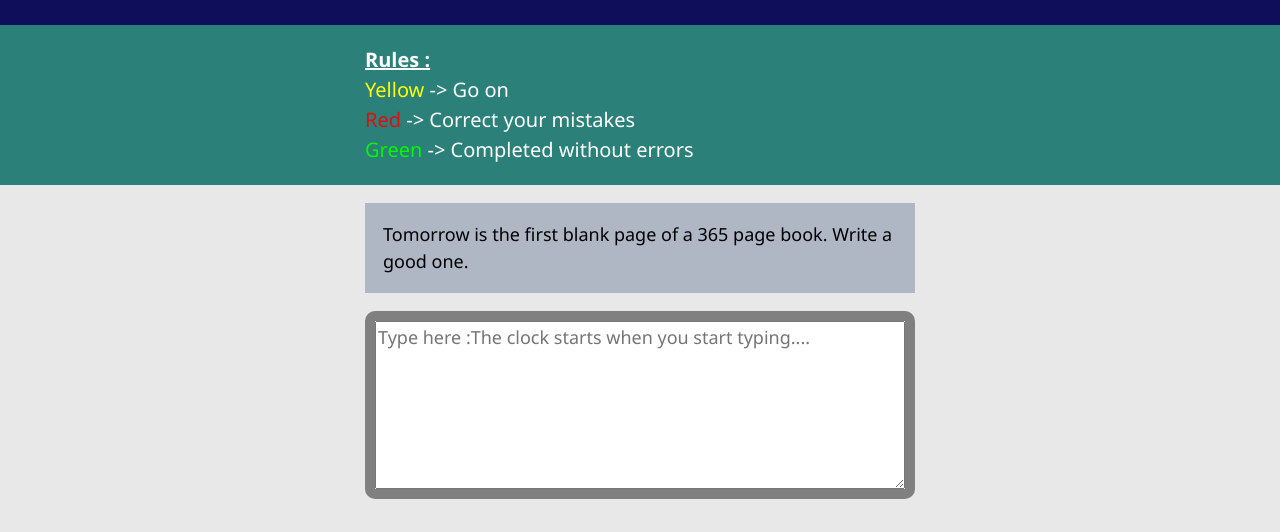
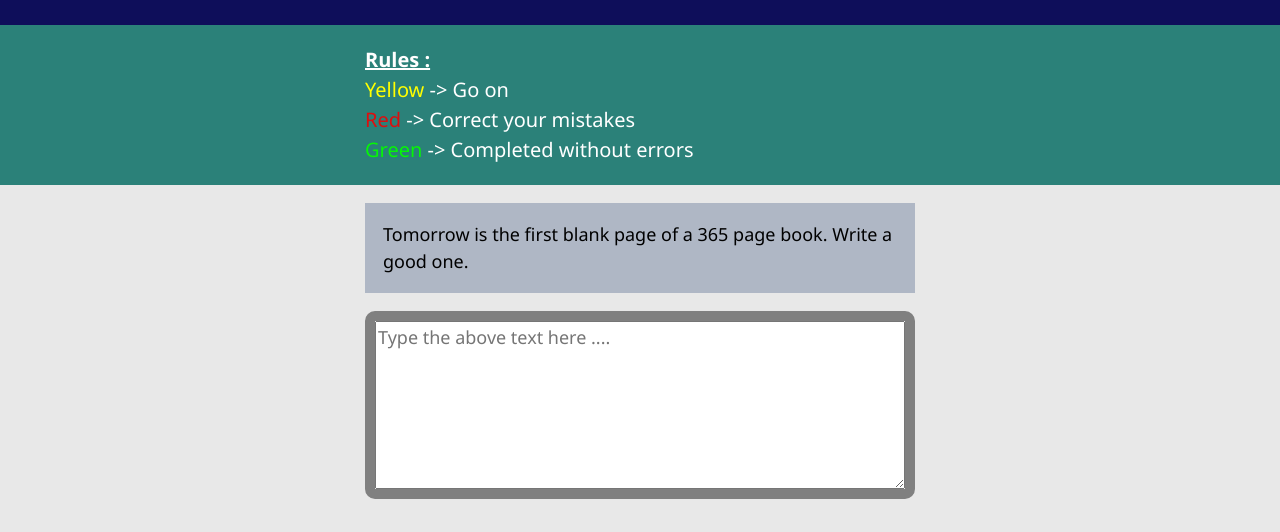
Before and after one commit to arjungautam1/TypingTest, a plain HTML site: page index.html in a window 1280 px wide. Shown: the part 117-649 px from the top of the page. Drawn offline with Linux system fonts and the light colour scheme.

Commit message:
wrapper-text

```diff
--- a/index.html
+++ b/index.html
@@ -33,7 +33,7 @@
             </div><!-- #origin-text -->
 
             <div class="test-wrapper">
-                <textarea id="test-area" name="textarea" rows="6" placeholder="Type here :The clock starts when you start typing...."></textarea>
+                <textarea id="test-area" name="textarea" rows="6" placeholder="Type the above text here ...."></textarea>
             </div><!-- .test-wrapper -->
 
             <div class="meta">
```
